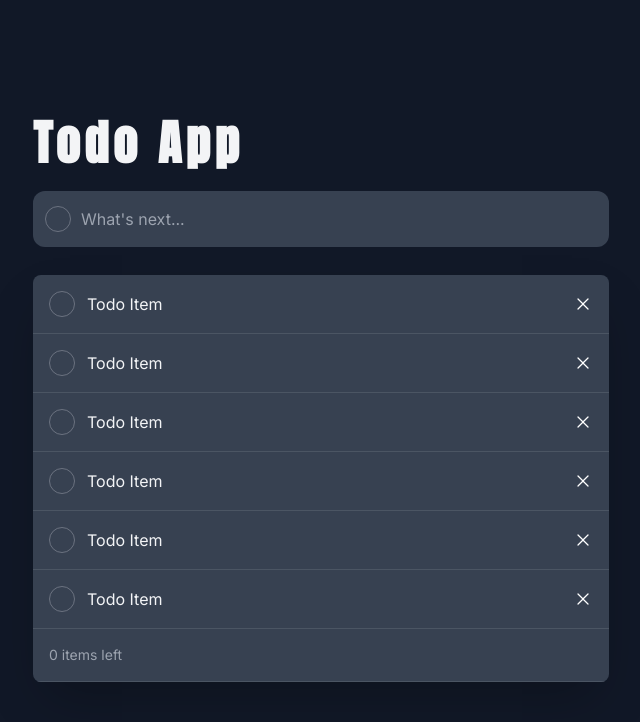
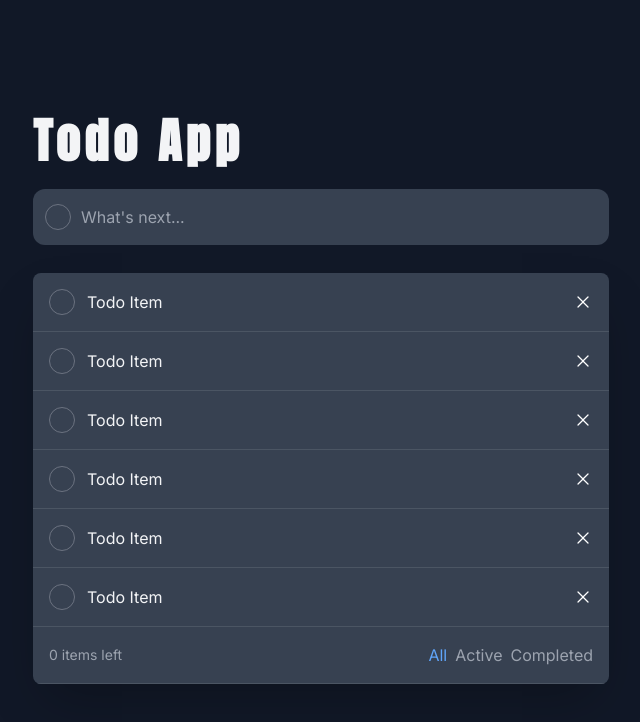
Before and after one commit to crslarez/todo-app, a React (Create React App) app: page / in a window 1280 px wide. Shown: the top 722 px of the page, without its empty margins (319-959 px from the left). Built offline with nearby package versions, Linux system fonts and the light colour scheme.

Commit message:
Feat: add TodoFilters

```diff
--- a/src/components/TodoFilters/TodoFilters.components.jsx
+++ b/src/components/TodoFilters/TodoFilters.components.jsx
@@ -13,4 +13,24 @@ const ItemsLeft = ({ total = 0 }) => {
         </p>
     )
 }
-export { FiltersContainer, ItemsLeft }
+
+const FilterButtonContainer = ({ children }) => {
+    return (
+        <div className="flex items-center space-x-2">
+            {children}
+
+        </div>
+    )
+}
+
+const FilterButton = ({ action, active, filter }) => {
+    return (
+        <button className={`hover:text-white cursor-pointer transition-all duration-300 ease-in-out `
+        + (active.toLowerCase().includes(filter.toLowerCase()) ? 'text-blue-400' : 'text-gray-400')
+        }>
+            {filter}
+        </button>
+    )
+}
+
+export { FiltersContainer, ItemsLeft, FilterButtonContainer, FilterButton }
--- a/src/components/TodoFilters/TodoFilters.jsx
+++ b/src/components/TodoFilters/TodoFilters.jsx
@@ -1,8 +1,13 @@
-import { FiltersContainer, ItemsLeft } from "./TodoFilters.components"
+import { FilterButton, FilterButtonContainer, FiltersContainer, ItemsLeft } from "./TodoFilters.components"
 const TodoFilters = () => {
     return (
         <FiltersContainer>
             <ItemsLeft />
+            <FilterButtonContainer>
+                <FilterButton action={()=> {}} active="All" filter='All' />
+                <FilterButton action={()=> {}} active="All" filter='Active' />
+                <FilterButton action={()=> {}} active="All" filter='Completed' />
+            </FilterButtonContainer>
         </FiltersContainer>
 
     )
```
